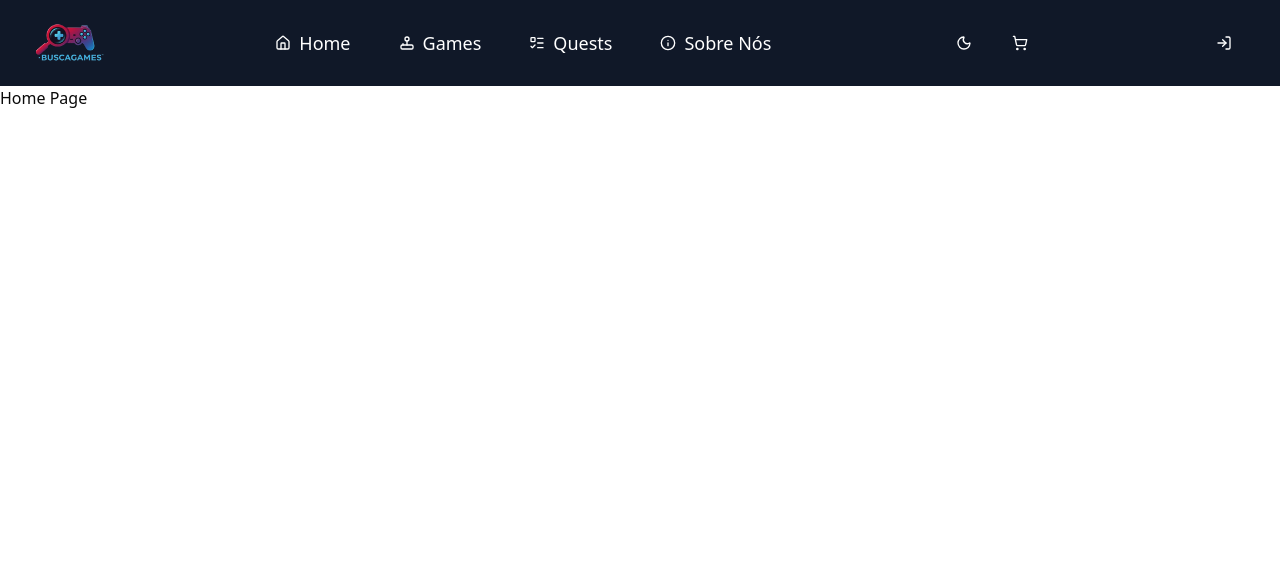
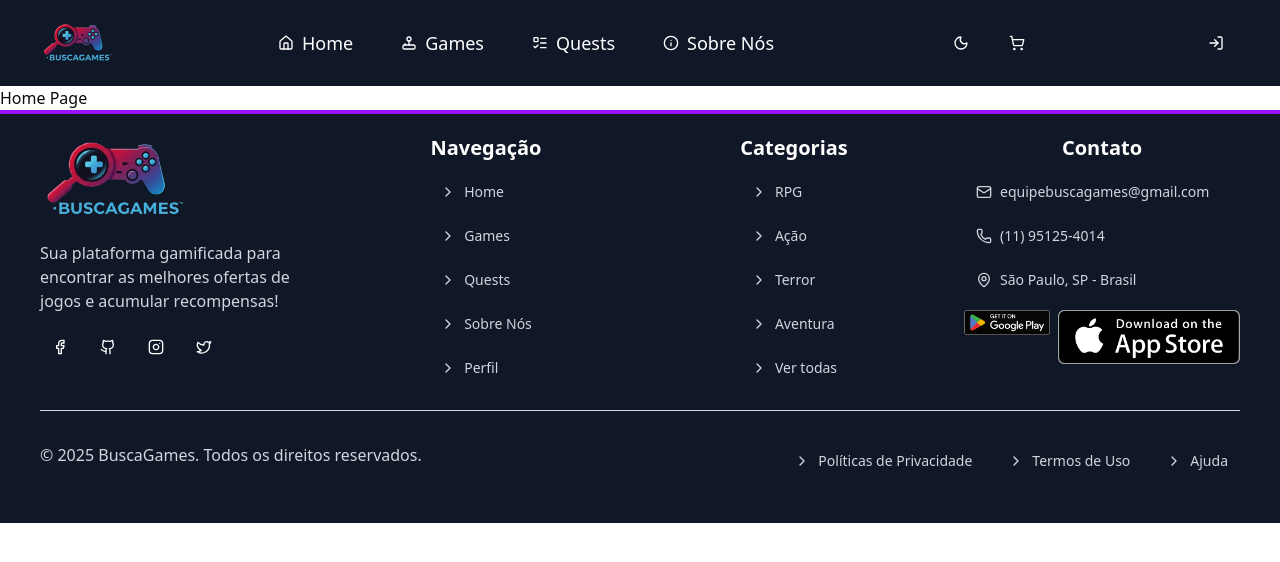
Before and after one commit to Lsko27/BuscaGames_2.0, a Next.js app: page / in a window 1280 px wide. Shown: the top 562 px of the page. Built offline with nearby package versions, Linux system fonts and the light colour scheme.

Commit message:
feat: add footer component

```diff
--- /dev/null
+++ b/src/app/_components/footer-contact.tsx
@@ -0,0 +1,20 @@
+import { ReactNode } from "react";
+import { Button } from "./ui/button";
+
+interface FooterContactProps {
+  icon: ReactNode;
+  label: string;
+}
+
+const FooterContact = ({ icon, label }: FooterContactProps) => {
+  return (
+    <div className="flex items-center">
+      <Button variant="ghost" className="mr-2" >
+        {icon}
+        <span>{label}</span>
+      </Button>
+    </div>
+  );
+};
+
+export default FooterContact;
--- /dev/null
+++ b/src/app/_components/footer-navigation.tsx
@@ -0,0 +1,21 @@
+import Link from "next/link";
+import { Button } from "./ui/button";
+import { ChevronRight } from "lucide-react";
+
+interface FooterNavigationsProps {
+  href: string;
+  label: string;
+}
+
+const FooterNavigations = ({ href, label }: FooterNavigationsProps) => {
+  return (
+    <Button variant="ghost" asChild className="flex gap-2 w-fit">
+      <Link href={href}>
+        <ChevronRight />
+        {label}
+      </Link>
+    </Button>
+  );
+};
+
+export default FooterNavigations;
--- /dev/null
+++ b/src/app/_components/footer-socialmedia-links.tsx
@@ -0,0 +1,23 @@
+import Link from "next/link";
+import { Button } from "./ui/button";
+import { ReactNode } from "react";
+
+interface FooterSocialMediaLinksProps {
+  href: string;
+  icon: ReactNode;
+}
+
+const FooterSocialMediaLinks = ({
+  href,
+  icon,
+}: FooterSocialMediaLinksProps) => {
+  return (
+    <Button variant="ghost" className="w-fit" asChild>
+      <Link href={href} className="flex items-center">
+        {icon}
+      </Link>
+    </Button>
+  );
+};
+
+export default FooterSocialMediaLinks;
--- /dev/null
+++ b/src/app/_components/footer.tsx
@@ -0,0 +1,112 @@
+import Image from "next/image";
+import FooterSocialMediaLinks from "./footer-socialmedia-links";
+import {
+  Facebook,
+  GithubIcon,
+  Instagram,
+  Mail,
+  MapPin,
+  Phone,
+  Twitter,
+} from "lucide-react";
+import FooterNavigations from "./footer-navigation";
+import FooterContact from "./footer-contact";
+import Link from "next/link";
+
+const Footer = () => {
+  return (
+    <div className="mx-auto px-10 py-5 bg-gray-900 border-t-4 border-purple-600">
+      <div className="grid grid-cols-1 md:grid-cols-4 gap-8">
+        {/* Coluna 1: Logo + Parágrafo + Social */}
+        <div className="flex flex-col items-start space-y-4">
+          <Image src="/logo.png" alt="BuscaGames" width={150} height={50} />
+
+          <p className="text-gray-300">
+            Sua plataforma gamificada para encontrar as melhores ofertas de
+            jogos e acumular recompensas!
+          </p>
+
+          <div className="flex space-x-2 text-white dark:text-blue-500">
+            <FooterSocialMediaLinks href="#" icon={<Facebook />} />
+            <FooterSocialMediaLinks href="#" icon={<GithubIcon />} />
+            <FooterSocialMediaLinks href="#" icon={<Instagram />} />
+            <FooterSocialMediaLinks href="#" icon={<Twitter />} />
+          </div>
+        </div>
+
+        {/* Navegação */}
+        <div className="flex flex-col items-center">
+          <h3 className="text-xl font-bold mb-3 text-white">Navegação</h3>
+          <div className="space-y-2 text-lg text-gray-300">
+            <FooterNavigations href="/" label="Home" />
+            <FooterNavigations href="/games" label="Games" />
+            <FooterNavigations href="/quests" label="Quests" />
+            <FooterNavigations href="/about" label="Sobre Nós" />
+            <FooterNavigations href="/profile" label="Perfil" />
+          </div>
+        </div>
+
+        {/* Categorias */}
+        <div className="flex flex-col items-center">
+          <h3 className="text-xl font-bold mb-3 text-white">Categorias</h3>
+          <div className="space-y-2 text-lg text-gray-300">
+            <FooterNavigations href="/games?category=rpg" label="RPG" />
+            <FooterNavigations href="/games?category=action" label="Ação" />
+            <FooterNavigations href="/games?category=horror" label="Terror" />
+            <FooterNavigations
+              href="/games?category=adventure"
+              label="Aventura"
+            />
+            <FooterNavigations href="/games?category=all" label="Ver todas" />
+          </div>
+        </div>
+
+        {/* Contato */}
+        <div className="flex flex-col items-center w-full">
+          <h3 className="text-xl font-bold mb-3 text-white">Contato</h3>
+          <div className="space-y-2 text-lg text-gray-300">
+            <FooterContact icon={<Mail />} label="equipebuscagames@gmail.com" />
+            <FooterContact icon={<Phone />} label="(11) 95125-4014" />
+            <FooterContact icon={<MapPin />} label="São Paulo, SP - Brasil" />
+            <div className="flex gap-2 my-3">
+              <Link href="#">
+                <Image
+                  alt="Downloand on Google Play"
+                  src="/googleplay.png"
+                  width={120}
+                  height={10}
+                  className="object-cover w-fit"
+                />
+              </Link>
+
+              <Link href="#">
+                <Image
+                  alt="Downloand on Google Play"
+                  src="/appstore.png"
+                  width={120}
+                  height={10}
+                  className="object-cover w-fit"
+                />
+              </Link>
+            </div>
+          </div>
+        </div>
+      </div>
+
+      <div className=" mt-6 py-6 border-t border-gray-300">
+        <div className="flex justify-between mt-2">
+          <p className="text-gray-300">
+            © 2025 BuscaGames. Todos os direitos reservados.
+          </p>
+          <div className="flex flex-row gap-3 text-gray-300">
+            <FooterNavigations href="#" label="Políticas de Privacidade" />
+            <FooterNavigations href="#" label="Termos de Uso" />
+            <FooterNavigations href="#" label="Ajuda" />
+          </div>
+        </div>
+      </div>
+    </div>
+  );
+};
+
+export default Footer;
--- a/src/app/_components/header.tsx
+++ b/src/app/_components/header.tsx
@@ -17,7 +17,7 @@ import NavItem from "./nav-item";
 
 const Header = () => {
   return (
-    <div className="py-5 px-8 bg-gray-900 flex justify-between items-center">
+    <div className="py-5 px-10 bg-gray-900 flex justify-between items-center">
       {/* Logo */}
       <div>
         <Link href="/">
--- a/src/app/layout.tsx
+++ b/src/app/layout.tsx
@@ -1,6 +1,7 @@
 import type { Metadata } from "next";
 import "./globals.css";
 import Header from "./_components/header";
+import Footer from "./_components/footer";
 
 export const metadata: Metadata = {
   title: "Create Next App",
@@ -17,6 +18,7 @@ export default function RootLayout({
       <body>
         <Header />
         {children}
+        <Footer />
       </body>
     </html>
   );
```
Also changed, not shown: public/appstore.png (added), public/googleplay.png (added).
